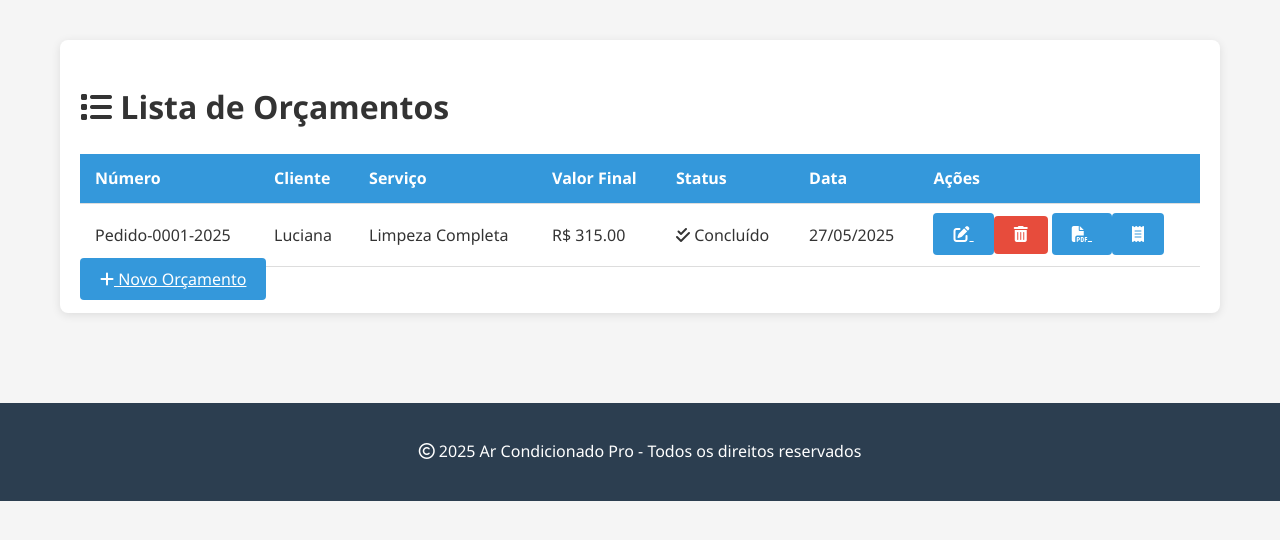
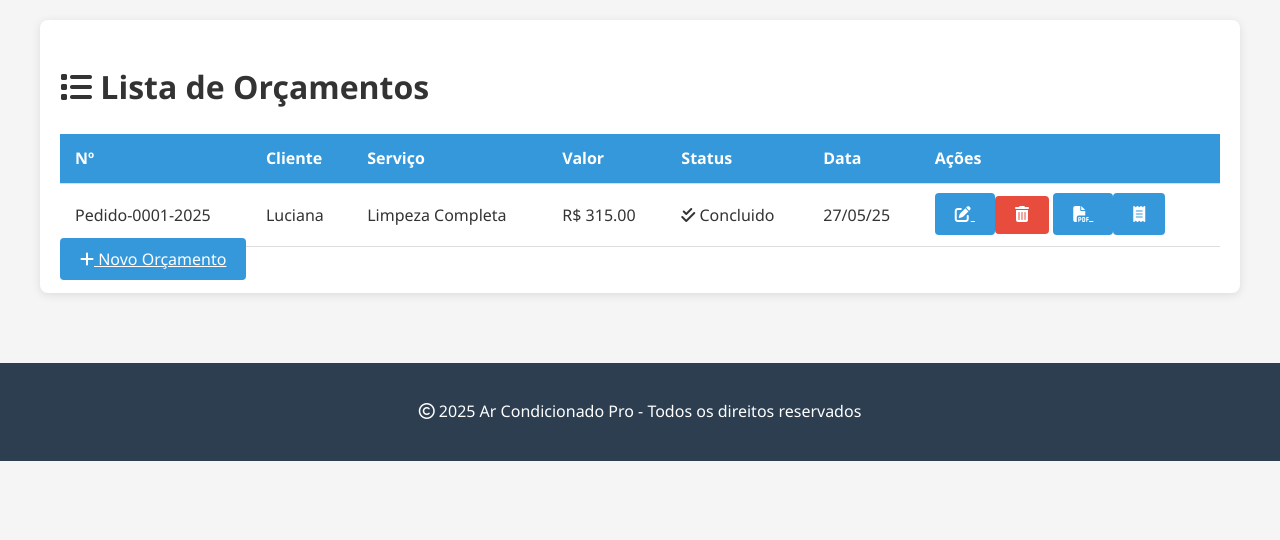
Before and after one commit to Rodrigolu25/rgsclimatizacao, a Flask app: page /lista_orcamentos in a window 1280 px wide. Shown: the part 247-787 px from the top of the page. Run offline with Flask 3, Linux system fonts and the light colour scheme; data comes from the database, SQL or seed files in the repository; both versions use the stored data as it was after the commit.

Commit message:
Mensagem

```diff
--- a/app.py
+++ b/app.py
@@ -128,37 +128,23 @@ def excluir_orcamento(id):
     except Exception as e:
         return jsonify({"status": "error", "message": str(e)}), 500
 
-@app.route('/editar_orcamento/<int:id>', methods=['GET', 'POST'])
+@app.route('/editar_orcamento/<int:id>', methods=['GET', 'POST', 'PUT'])
 def editar_orcamento(id):
     orcamento = Orcamento.query.get_or_404(id)
 
-    if request.method == 'POST':
+    if request.method in ['POST', 'PUT']:
         try:
-            orcamento.cliente_nome = request.form.get('cliente')
-            orcamento.cliente_telefone = request.form.get('telefone', '')
-            orcamento.cliente_email = request.form.get('email', '')
-            orcamento.servico = request.form.get('servico')
-            orcamento.valor_base = float(request.form.get('valor_base', 0))
-            orcamento.desconto = float(request.form.get('desconto', 0))
-            orcamento.forma_pagamento = request.form.get('forma_pagamento', 'dinheiro')
-            orcamento.taxa_maquina = float(request.form.get('taxa_maquina', 0))
-            orcamento.parcelas = int(request.form.get('parcelas', 1))
-            orcamento.status = request.form.get('status', 'pendente')
-            orcamento.observacoes = request.form.get('observacoes', '')
-
-            # Recalcular valor final
-            valor_com_desconto = orcamento.valor_base * (1 - orcamento.desconto / 100)
-            valor_com_taxa = valor_com_desconto + (valor_com_desconto * orcamento.taxa_maquina / 100)
-            orcamento.valor_final = round(valor_com_taxa, 2)
+            orcamento.cliente_nome = request.form['cliente']
+            orcamento.servico = request.form['servico']
+            orcamento.valor_final = float(request.form['valor'])
+            orcamento.status = request.form['status']
 
             db.session.commit()
             flash('Orçamento atualizado com sucesso!', 'success')
             return redirect(url_for('lista_orcamentos'))
-
         except Exception as e:
             db.session.rollback()
-            flash(f'Erro ao atualizar orçamento: {str(e)}', 'error')
-            return redirect(url_for('editar_orcamento', id=id))
+            flash(f'Erro ao atualizar orçamento: {str(e)}', 'danger')
 
     return render_template('editar_orcamento.html', orcamento=orcamento)
 
--- a/templates/lista_orcamentos.html
+++ b/templates/lista_orcamentos.html
@@ -3,17 +3,38 @@
 {% block head %}
 {{ super() }}
 <link rel="stylesheet" href="https://cdnjs.cloudflare.com/ajax/libs/font-awesome/6.0.0/css/all.min.css">
+<style>
+    @media (max-width: 576px) {
+        .card {
+            border: none !important;
+        }
+        .table-responsive {
+            border: 1px solid #dee2e6;
+            border-radius: 4px;
+        }
+        .btn-group-sm > .btn {
+            padding: 0.25rem 0.5rem;
+            font-size: 0.75rem;
+        }
+        .badge {
+            font-size: 0.75rem;
+        }
+    }
+</style>
 {% endblock %}
 
 {% block content %}
-<div class="container">
+<div class="container-fluid px-0 px-md-2">
     <div class="card">
-        <h1><i class="fas fa-list"></i> Lista de Orçamentos</h1>
+        <div class="card-header">
+            <h1 class="h5 mb-0"><i class="fas fa-list"></i> Lista de Orçamentos</h1>
+        </div>
 
+        <div class="card-body p-2">
             {% with messages = get_flashed_messages(with_categories=true) %}
                 {% if messages %}
                     {% for category, message in messages %}
-                    <div class="alert alert-{{ category }}">
+                        <div class="alert alert-{{ category }} p-2 mb-2">
                             {{ message }}
                         </div>
                     {% endfor %}
@@ -21,15 +42,15 @@
             {% endwith %}
 
             <div class="table-responsive">
-            <table class="table table-striped">
-                <thead>
+                <table class="table table-sm table-striped table-hover mb-0">
+                    <thead class="thead-light">
                         <tr>
-                        <th>Número</th>
+                            <th>Nº</th>
                             <th>Cliente</th>
-                        <th>Serviço</th>
-                        <th>Valor Final</th>
+                            <th class="d-none d-md-table-cell">Serviço</th>
+                            <th>Valor</th>
                             <th>Status</th>
-                        <th>Data</th>
+                            <th class="d-none d-sm-table-cell">Data</th>
                             <th>Ações</th>
                         </tr>
                     </thead>
@@ -37,38 +58,41 @@
                         {% for orcamento in orcamentos %}
                         <tr>
                             <td>{{ orcamento.numero }}</td>
-                        <td>{{ orcamento.cliente_nome }}</td>
-                        <td>{{ orcamento.servico }}</td>
+                            <td>{{ orcamento.cliente_nome|truncate(15) }}</td>
+                            <td class="d-none d-md-table-cell">{{ orcamento.servico|truncate(20) }}</td>
                             <td>R$ {{ "%.2f"|format(orcamento.valor_final) }}</td>
                             <td>
-                            {% if orcamento.status == 'pendente' %}
-                                <span class="badge badge-warning"><i class="fas fa-hourglass-half"></i> Pendente</span>
-                            {% elif orcamento.status == 'aprovado' %}
-                                <span class="badge badge-success"><i class="fas fa-check-circle"></i> Aprovado</span>
-                            {% elif orcamento.status == 'rejeitado' %}
-                                <span class="badge badge-danger"><i class="fas fa-times-circle"></i> Rejeitado</span>
-                            {% elif orcamento.status == 'em_andamento' %}
-                                <span class="badge badge-info"><i class="fas fa-spinner"></i> Em Andamento</span>
-                            {% elif orcamento.status == 'concluido' %}
-                                <span class="badge badge-success"><i class="fas fa-check-double"></i> Concluído</span>
-                            {% elif orcamento.status == 'cancelado' %}
-                                <span class="badge badge-secondary"><i class="fas fa-ban"></i> Cancelado</span>
-                            {% endif %}
+                                <span class="badge badge-{% if orcamento.status == 'pendente' %}warning
+                                {% elif orcamento.status == 'aprovado' %}success
+                                {% elif orcamento.status == 'rejeitado' %}danger
+                                {% elif orcamento.status == 'em_andamento' %}info
+                                {% elif orcamento.status == 'concluido' %}success
+                                {% else %}secondary{% endif %}">
+                                    {% if orcamento.status == 'pendente' %}<i class="fas fa-hourglass-half"></i>
+                                    {% elif orcamento.status == 'aprovado' %}<i class="fas fa-check-circle"></i>
+                                    {% elif orcamento.status == 'rejeitado' %}<i class="fas fa-times-circle"></i>
+                                    {% elif orcamento.status == 'em_andamento' %}<i class="fas fa-spinner"></i>
+                                    {% elif orcamento.status == 'concluido' %}<i class="fas fa-check-double"></i>
+                                    {% else %}<i class="fas fa-ban"></i>{% endif %}
+                                    {{ orcamento.status|capitalize }}
+                                </span>
                             </td>
-                        <td>{{ orcamento.data_criacao.strftime('%d/%m/%Y') }}</td>
-                       <td>
-                            <a href="{{ url_for('editar_orcamento', id=orcamento.id) }}" class="btn btn-sm btn-primary" title="Editar">
+                            <td class="d-none d-sm-table-cell">{{ orcamento.data_criacao.strftime('%d/%m/%y') }}</td>
+                            <td class="text-nowrap">
+                                <div class="btn-group btn-group-sm" role="group">
+                                    <a href="{{ url_for('editar_orcamento', id=orcamento.id) }}" class="btn btn-primary" title="Editar">
                                         <i class="fas fa-edit"></i>
                                     </a>
-                            <button onclick="excluirOrcamento({{ orcamento.id }})" class="btn btn-sm btn-danger ms-1" title="Excluir">
+                                    <button onclick="excluirOrcamento({{ orcamento.id }})" class="btn btn-danger" title="Excluir">
                                         <i class="fas fa-trash-alt"></i>
                                     </button>
-                            <a href="{{ url_for('gerar_pdf_orcamento', id=orcamento.id) }}" class="btn btn-sm btn-info ms-1" title="Gerar PDF" target="_blank" rel="noopener">
+                                    <a href="{{ url_for('gerar_pdf_orcamento', id=orcamento.id) }}" class="btn btn-info" title="Gerar PDF" target="_blank">
                                         <i class="fas fa-file-pdf"></i>
                                     </a>
-                            <a href="{{ url_for('recibo', id=orcamento.id) }}" class="btn btn-sm btn-secondary ms-1" title="Gerar Recibo" target="_blank" rel="noopener">
+                                    <a href="{{ url_for('recibo', id=orcamento.id) }}" class="btn btn-secondary" title="Gerar Recibo" target="_blank">
                                         <i class="fas fa-receipt"></i>
                                     </a>
+                                </div>
                             </td>
                         </tr>
                         {% endfor %}
@@ -76,9 +100,12 @@
                 </table>
             </div>
 
-        <a href="{{ url_for('orcamento') }}" class="btn btn-success mt-3">
+            <div class="mt-3 text-center">
+                <a href="{{ url_for('orcamento') }}" class="btn btn-success btn-sm">
                     <i class="fas fa-plus"></i> Novo Orçamento
                 </a>
+            </div>
+        </div>
     </div>
 </div>
 
```
Also changed, not shown: templates/editar_orcamento.html (+14 -4 lines), templates/orcamento.html (+34 -37 lines), instance/orcamentos.db. Lines whose indentation alone changed are shown as unchanged.
